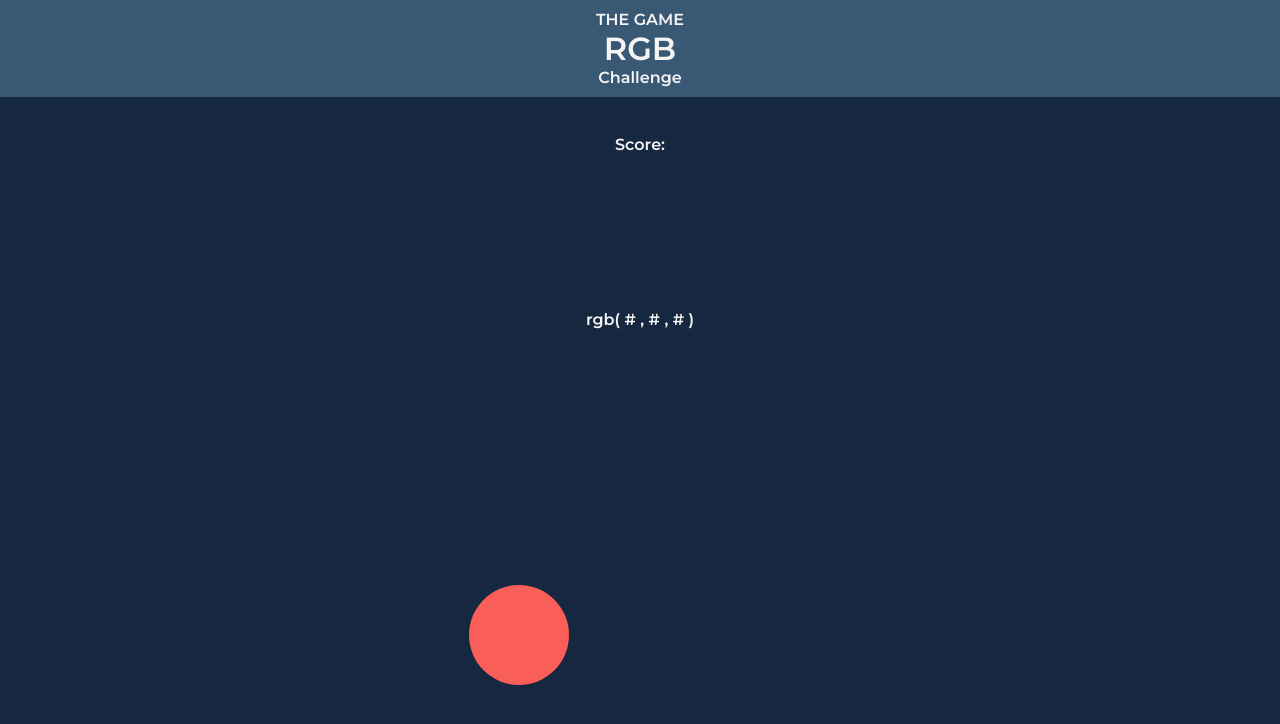
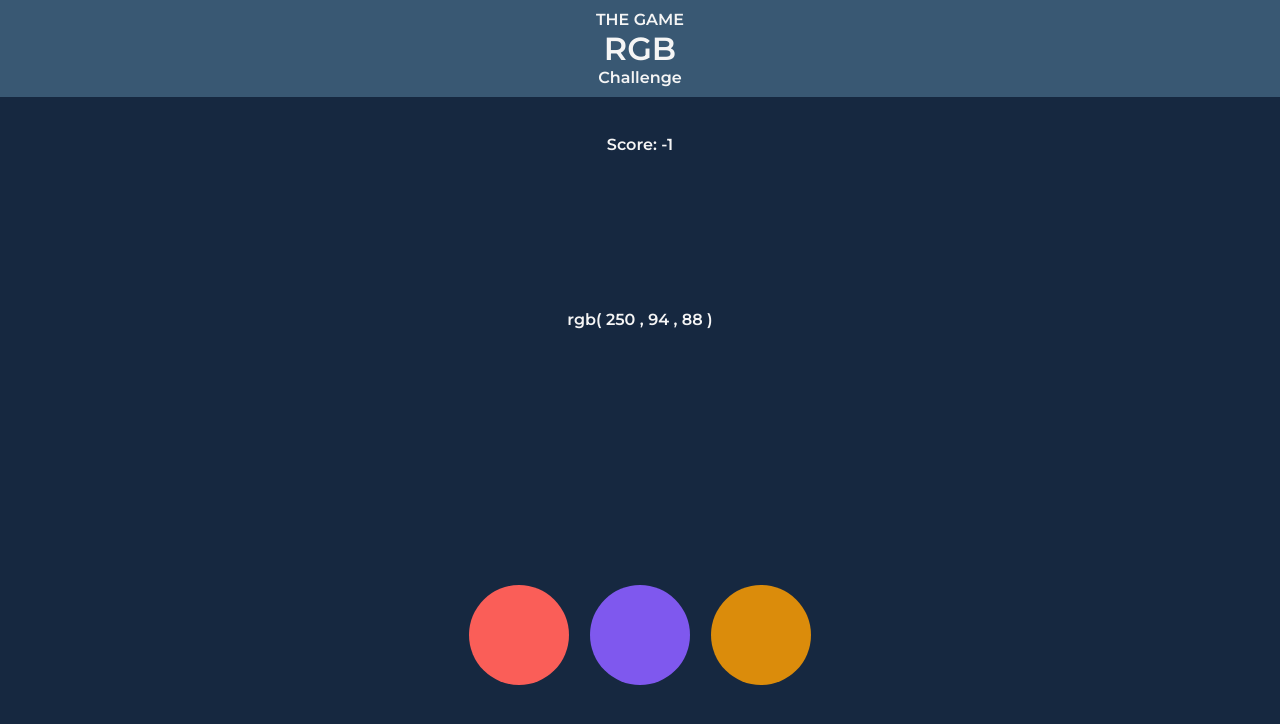
Before and after one commit to dupjpr/RGB-Challenge, a React (Create React App) app: page / in a window 1280 px wide. Shown: the top 724 px of the page. Built offline with nearby package versions, Linux system fonts and the light colour scheme.

Commit message:
the new form

```diff
--- a/src/App.js
+++ b/src/App.js
@@ -1,27 +1,54 @@
 import React, {Fragment} from 'react';
 import Header from './Components/Header';
 import Section from './Components/Section';
-import Score from './Components/Score';
-import Quest from './Components/Quest';
-import Answer from './Components/Answer';
+
 import './style/app.css';
 
 function App() {
 
-   return (
+
+  // generación de colores asnwers
+  const color = () => {
+
+  const rgbColor = {};
+
+    const random = () => {
+      const colorNum = 255;
+      return Math.floor(Math.random() * colorNum);
+    }
+
+    rgbColor.r = random();
+    rgbColor.g = random();
+    rgbColor.b = random();
+
+    return rgbColor;
+
+  }
+
+  const colorSet = [];
+
+  for (let i = 0; i < 3; i++){
+      const id = ['one', 'two', 'three'];
+      const item = color();
+      item.id = id[i];
+      colorSet.push(item);
+    }
+
+  // se genera el color de la pregunta
+
+  const rgbQuestGenerate = () =>{
+    return colorSet[Math.floor(Math.random() * colorSet.length)]
+  }
+
+  const rgbQuest = rgbQuestGenerate();
+
+  return (
     <Fragment>
       <Header />
-      <Section>
-          <Score/>
-          <Quest
-
-          />
-          <Answer
-
-
-          />
-      </Section>
-
+      <Section
+        rgbQuest={rgbQuest}
+        colorSet = {colorSet}
+      />
     </Fragment>
   );
 }
--- a/src/Components/Answer.js
+++ b/src/Components/Answer.js
@@ -1,44 +1,23 @@
-import React, { Fragment } from 'react';
+import React, { Fragment} from 'react';
 import '../style/answer.css'
-const Answer = () => {
+const Answer = ({colorSet,answer,setAnswer}) => {
 
-    const color = () => {
+    const [one,two,three] = colorSet;
 
-        const rgbColor = {};
+    // console.log(one);
+    // console.log(two);
+    // console.log(three);
 
-        const random = () => {
-            const colorNum = 255;
-            return Math.floor(Math.random() * colorNum);
+    const handleClick = (e) =>{
+
+        if (e.target.classList[0] === "answerOne"){
+            setAnswer('one');
+        } else if (e.target.classList[0] === "answerTwo") {
+            setAnswer('two');
+        } else {
+            setAnswer('three');
         }
-
-        rgbColor.r = random();
-        rgbColor.g = random();
-        rgbColor.b = random();
-
-        return rgbColor;
-
     }
-
-    const colorSet = [];
-
-    for (let i = 0; i < 3; i++){
-        const id = ['one', 'two', 'three'];
-        const item = color();
-        item.id = id[i];
-        colorSet.push(item);
-    }
-
-    const [one, two, three] = colorSet;
-
-
-    const validation = (e) =>{
-
-        console.log('leyendo')
-    }
-
-
-
-
 
     return(
         <Fragment>
@@ -46,25 +25,26 @@ const Answer = () => {
                 <div
                     className="answerOne"
                     style={{backgroundColor: `rgb(${one.r}, ${one.g}, ${one.b})` }}
-                    onClick={validation}
+                    onClick={handleClick}
                     >
                 </div>
                 <div
                     className="answerTwo"
-                    // style={{backgroundColor: `rgb(${secondR}, ${secondG}, ${secondB})` }}
-                    // onClick={validation}
+                    style={{backgroundColor: `rgb(${two.r}, ${two.g}, ${two.b})` }}
+                    onClick={handleClick}
                     >
                 </div>
                 <div
                     className="answerThree"
-                    // style={{backgroundColor: `rgb(${thirdR}, ${thirdG}, ${thirdB})` }}
-                    // onClick={validation}
+                    style={{backgroundColor: `rgb(${three.r}, ${three.g}, ${three.b})` }}
+                    onClick={handleClick}
                     >
                 </div>
+
             </div>
         </Fragment>
 
     )
 }
 
-export default Answer;
+export default Answer ;
--- a/src/Components/Quest.js
+++ b/src/Components/Quest.js
@@ -1,9 +1,24 @@
 import React from 'react';
 
-const Quest = () => {
+const Quest = ({rgbQuest}) => {
+
+    const {r,g,b} = rgbQuest;
+
+    // const [check, setCheck] = useState('nada');
+
+
+
+    // valid ? setCheck(valid) : setCheck(false)
+    // setCheck('pak');
+    // const [check, setCheck] = useState('');
+
+    // setCheck('pakman');
+
+    // console.log(check);
+
 
     return(
-        <span>rgb( # , # , # )</span>
+        <span>rgb( {r} , {g} , {b} )</span>
     )
 
 };
--- a/src/Components/Score.js
+++ b/src/Components/Score.js
@@ -1,10 +1,15 @@
 import React from 'react';
 
 
-const Score = () =>{
+const Score = ({valid}) =>{
+    let score = 0;
+
+    valid ? score =+ 1: score=-1;
+
+
 
     return(
-        <p>Score:</p>
+    <p>Score: {score}</p>
     );
 
 }
--- a/src/Components/Section.js
+++ b/src/Components/Section.js
@@ -1,11 +1,35 @@
-import React from 'react';
+import React, {useState} from 'react';
+import Score from './Score.js';
+import Quest from './Quest.js';
+import Answer from './Answer.js';
 import '../style/section.css'
 
-const Section = ({children}) => {
+const Section = ({colorSet, rgbQuest}) => {
+
+    // user answer
+
+    const [answer,setAnswer] = useState('answer');
+
+    // validation of answer
+
+    const {id} = rgbQuest;
+    const valid = answer === id ? true : false;
 
     return(
         <section className="section">
-            {children}
+
+        <Score valid={valid}/>
+
+        <Quest
+            rgbQuest={rgbQuest}
+
+        />
+        <Answer
+            colorSet={colorSet}
+            answer={answer}
+            setAnswer={setAnswer}
+        />
+
         </section>
     );
 };
```
